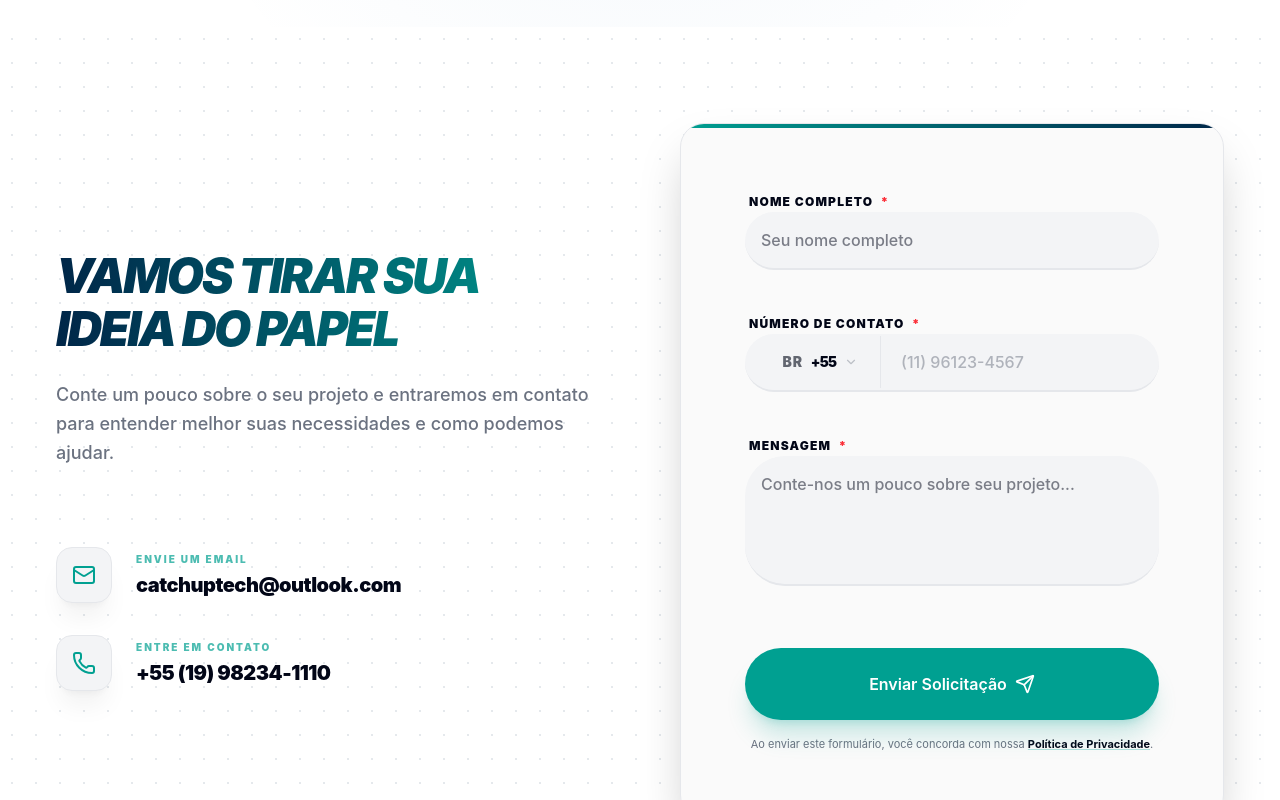
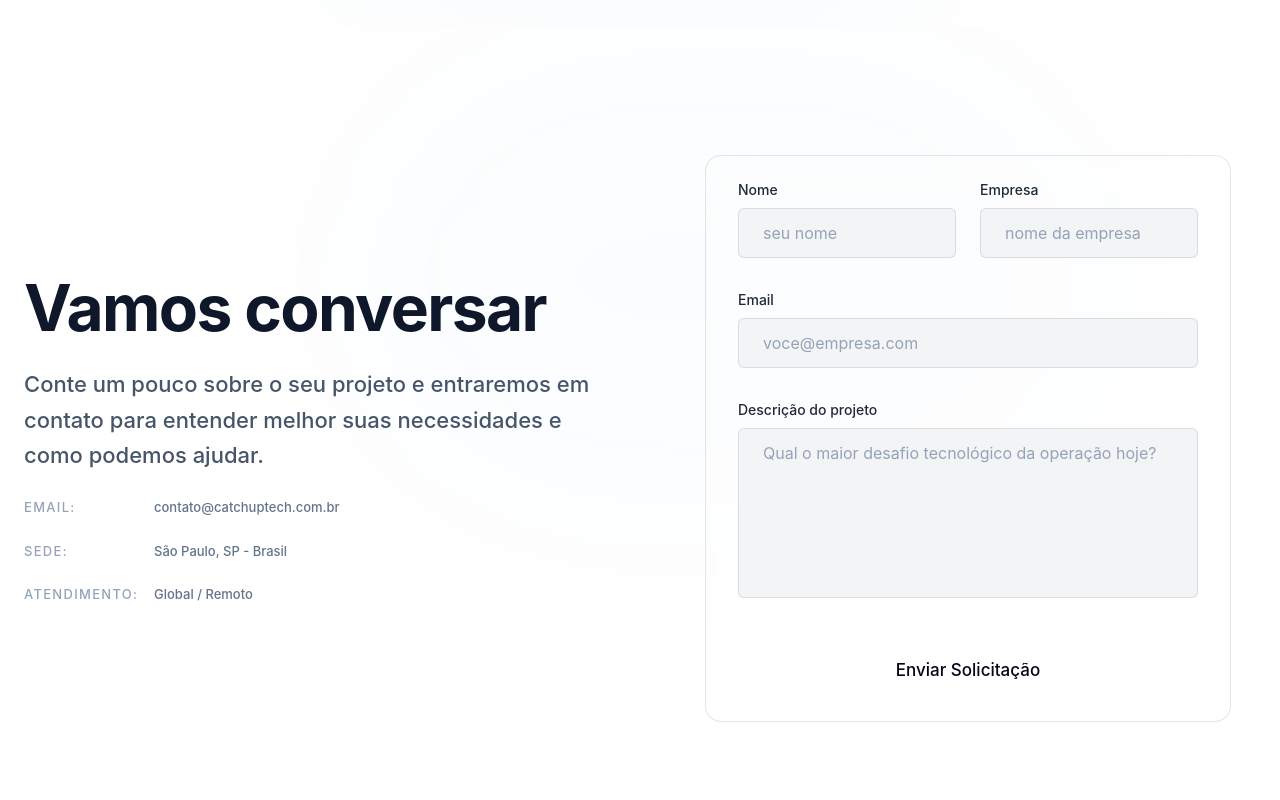
Before and after one commit to Catch-Up-Technologies/Catch-up-tech, a Next.js app: page / in a window 1280 px wide. Shown: the part 5760-6560 px from the top of the page. Built offline with nearby package versions, Linux system fonts and the light colour scheme.

Commit message:
refactor: change session contact

```diff
--- a/src/components/sections/home/Contact.tsx
+++ b/src/components/sections/home/Contact.tsx
@@ -39,33 +39,39 @@ const buttonPopVariants: Variants = {
   }
 };
 
+import { useTheme } from "next-themes";
+import { useEffect, useState } from "react";
+
 export const Contact = () => {
+  const { theme, resolvedTheme } = useTheme();
+  const [mounted, setMounted] = useState(false);
+
+  useEffect(() => {
+    setMounted(true);
+  }, []);
+
+  const isDark = mounted && (resolvedTheme === "dark" || theme === "dark");
+
   const content = {
-    title: "Vamos tirar sua ideia do papel",
+    title: "Vamos conversar",
     description: "Conte um pouco sobre o seu projeto e entraremos em contato para entender melhor suas necessidades e como podemos ajudar.",
-    email: "catchuptech@outlook.com",
-    phone: "+55 (19) 98234-1110",
+    email: "contato@catchuptech.com.br",
+    sede: "São Paulo, SP - Brasil",
+    atendimento: "Global / Remoto"
   };
 
-  const contactOptions = [
-    {
-      icon: Mail,
-      label: "Envie um email",
-      value: content.email,
-      link: `mailto:${content.email}`
-    },
-    {
-      icon: Phone,
-      label: "Entre em contato",
-      value: content.phone,
-      link: `https://wa.me/${content.phone.replace(/\D/g, "")}`
-    },
+  const contactInfo = [
+    { label: "EMAIL", value: content.email },
+    { label: "SEDE", value: content.sede },
+    { label: "ATENDIMENTO", value: content.atendimento },
   ];
 
   return (
-    <section id="contact" className="section-padding bg-background relative overflow-hidden">
-      {/* Background Texture */}
-      <div className="absolute inset-0 bg-[radial-gradient(var(--dot-pattern)_1px,transparent_1px)] [background-size:24px_24px]" />
+    <section id="contact" className="py-24 lg:py-32 w-full relative overflow-hidden transition-colors duration-500">
+      {/* Background patterns */}
+      <div className="absolute inset-0 z-0 pointer-events-none opacity-40">
+        <div className="absolute top-0 left-1/4 w-[800px] h-[500px] blur-[120px] rounded-full bg-brand-blue/5" />
+      </div>
 
       <motion.div
         initial="hidden"
@@ -76,45 +82,29 @@ export const Contact = () => {
       >
         <div className="grid grid-cols-1 lg:grid-cols-2 gap-20 items-center">
 
-          <div className="space-y-12">
-            <motion.div variants={itemVariants} className="space-y-6">
-              <h2 className="title-main text-gradient">
+          <div className="flex flex-col gap-6">
+            <motion.div variants={itemVariants} className="flex flex-col gap-6">
+              <h2 className={`text-5xl lg:text-[64px] font-bold leading-[1.1] tracking-tight transition-colors ${isDark ? "text-white" : "text-[#0F172A]"}`}>
                 {content.title}
               </h2>
-              <p className="text-muted text-base sm:text-lg font-medium leading-relaxed max-w-xl">
+              <p className={`text-xl lg:text-[22px] font-medium leading-relaxed max-w-xl transition-colors ${isDark ? "text-[#94A3B8]" : "text-[#475569]"}`}>
                 {content.description}
               </p>
             </motion.div>
 
-            <div className="space-y-8 pt-8">
-              {contactOptions.map((item, idx) => (
+            <div className="flex flex-col gap-6">
+              {contactInfo.map((item, idx) => (
                 <motion.div
                   key={idx}
-                  variants={buttonPopVariants}
-                  className="flex items-center gap-6 group relative"
+                  variants={itemVariants}
+                  className="flex items-start"
                 >
-                  <motion.a
-                    href={item.link}
-                    whileHover={{ scale: 1.1, rotate: 5 }}
-                    whileTap={{ scale: 0.95 }}
-                    target={item.link.startsWith("http") ? "_blank" : undefined}
-                    rel={item.link.startsWith("http") ? "noopener noreferrer" : undefined}
-                    className="w-14 h-14 rounded-2xl bg-card-muted shadow-premium flex items-center justify-center text-primary group-hover:bg-primary group-hover:text-white transition-all duration-500 cursor-pointer flex-shrink-0 border border-border"
-                  >
-                    <item.icon className="w-6 h-6" />
-                  </motion.a>
-                  <div>
-                    <p className="text-[10px] font-black text-primary uppercase tracking-[0.2em] mb-1 opacity-70">
-                      {item.label}
-                    </p>
-                    <a
-                      href={item.link}
-                      target={item.link.startsWith("http") ? "_blank" : undefined}
-                      className="text-lg sm:text-xl font-black text-foreground tracking-tight hover:text-primary transition-colors"
-                    >
-                      {item.value}
-                    </a>
-                  </div>
+                  <p className={`text-[13px] font-medium uppercase tracking-[0.1em] w-[130px] flex-shrink-0 transition-colors ${isDark ? "text-[#64748B]" : "text-[#94A3B8]"}`}>
+                    {item.label}:
+                  </p>
+                  <span className={`text-[13px] font-medium transition-colors ${isDark ? "text-[#94A3B8]" : "text-[#64748B]"}`}>
+                    {item.value}
+                  </span>
                 </motion.div>
               ))}
             </div>
--- a/src/components/sections/home/ContactFormFields.tsx
+++ b/src/components/sections/home/ContactFormFields.tsx
@@ -1,250 +1,119 @@
 "use client";
 
-import React, { useState, useMemo } from "react";
-import { Send, Loader2 } from "lucide-react";
+import React, { useState, useEffect } from "react";
 import { motion, Variants } from "framer-motion";
-import {
-  getCountryCallingCode,
-  AsYouType,
-  CountryCode,
-  getExampleNumber,
-} from "libphonenumber-js";
-import examples from "libphonenumber-js/examples.mobile.json";
-import countryNames from "react-phone-number-input/locale/pt.json";
-import { getCountries } from "react-phone-number-input";
-import "react-phone-number-input/style.css";
-import Link from "next/link";
 import { Button } from "@/components/ui/Button";
-import { validatePhone } from "@/lib/validations";
-import { CountrySelector } from "./CountrySelector";
+import { useTheme } from "next-themes";
+
+const formVariants: Variants = {
+  hidden: { opacity: 0, x: 20 },
+  visible: {
+    opacity: 1,
+    x: 0,
+    transition: {
+      duration: 0.8,
+      ease: "easeOut"
+    }
+  }
+};
 
 interface ContactFormFieldsProps {
   subject?: string;
 }
 
-const formVariants: Variants = {
-  hidden: { opacity: 0, x: 80 },
-  visible: {
-    opacity: 1,
-    x: 0,
-    transition: {
-      duration: 1,
-      ease: "easeOut"
-    }
-  }
-};
-
 export const ContactFormFields = ({ subject = "Contato - Website" }: ContactFormFieldsProps) => {
-  const [country, setCountry] = useState<CountryCode>("BR");
-  const [localNumber, setLocalNumber] = useState("");
-  const [errors, setErrors] = useState<Record<string, string>>({});
-  const [isDropdownOpen, setIsDropdownOpen] = useState(false);
-  const [searchQuery, setSearchQuery] = useState("");
-  const [focusedIndex, setFocusedIndex] = useState(-1);
   const [isSubmitting, setIsSubmitting] = useState(false);
 
-  const countries = useMemo(() =>
-    getCountries().map((c) => ({
-      code: c,
-      name: countryNames[c] || c,
-      ddi: getCountryCallingCode(c),
-    })).filter(c => c.ddi),
-    []);
+  const { theme, resolvedTheme } = useTheme();
+  const [mounted, setMounted] = useState(false);
 
-  const filteredCountries = useMemo(() =>
-    countries
-      .filter(c =>
-        c.name.toLowerCase().includes(searchQuery.toLowerCase()) ||
-        c.ddi.includes(searchQuery)
-      )
-      .sort((a, b) => {
-        if (a.code === "BR") return -1;
-        if (b.code === "BR") return 1;
-        return a.name.localeCompare(b.name);
-      }),
-    [countries, searchQuery]
-  );
+  useEffect(() => {
+    setMounted(true);
+  }, []);
 
-  const formContent = {
-    name: "Nome Completo",
-    phone: "Número de Contato",
-    message: "Mensagem",
-    submit: "Enviar Solicitação",
-  };
-
-  const handlePhoneChange = (e: React.ChangeEvent<HTMLInputElement>) => {
-    const value = e.target.value;
-    const formatter = new AsYouType(country);
-    const formatted = formatter.input(value);
-    setLocalNumber(formatted);
-  };
-
-  const dynamicPlaceholder = useMemo(() => {
-    try {
-      const example = getExampleNumber(country, examples);
-      return example ? example.formatNational() : "Digite seu número";
-    } catch {
-      return "Digite seu número";
-    }
-  }, [country]);
-
-  const validate = (data: { name: string; fullPhone: string; message: string }) => {
-    const newErrors: Record<string, string> = {};
-    if (!data.name.trim()) newErrors.name = "O nome é obrigatório";
-    if (!data.message.trim()) {
-      newErrors.message = "A mensagem é obrigatória";
-    }
-
-    if (!localNumber.trim()) {
-      newErrors.phone = "O telefone é obrigatório";
-    } else if (!validatePhone(data.fullPhone, country)) {
-      newErrors.phone = `Número inválido para este país`;
-    }
-
-    setErrors(newErrors);
-    return Object.keys(newErrors).length === 0;
-  };
+  const isDark = mounted && (resolvedTheme === "dark" || theme === "dark");
 
   const handleSubmit = (e: React.FormEvent<HTMLFormElement>) => {
     e.preventDefault();
-    if (isSubmitting) return;
+    setIsSubmitting(true);
 
-    setErrors({});
-
-    const formData = new FormData(e.currentTarget);
-    const ddi = getCountryCallingCode(country);
-    const fullPhone = `+${ddi}${localNumber.replace(/\D/g, "")}`;
-    const name = formData.get("name") as string;
-    const message = formData.get("message") as string;
-
-    const data = {
-      name,
-      fullPhone,
-      message,
+    // Simulate submission
+    setTimeout(() => {
+      setIsSubmitting(false);
+      alert("Solicitação enviada com sucesso!");
+    }, 1500);
   };
 
-    if (!validate(data)) return;
+  const labelStyles = `text-sm font-medium mb-2 block transition-colors ${
+    isDark ? "text-[#F8FAFC]" : "text-[#1F2937]"
+  }`;
 
-    setIsSubmitting(true);
-
-    const emailBody = `Nome: ${name}\nTelefone: ${fullPhone}\n\nMensagem:\n${message}`;
-    const mailtoLink = `mailto:catchuptech@outlook.com?subject=${encodeURIComponent(
-      subject
-    )}&body=${encodeURIComponent(emailBody)}`;
-
-    window.location.href = mailtoLink;
-
-    setTimeout(() => {
-      setIsSubmitting(false);
-    }, 1000);
-  };
+  const inputStyles = `w-full border rounded-md px-6 py-3 backdrop-blur-xl placeholder:font-normal focus:border-[#2571B8] focus:ring-1 focus:ring-[#2571B8] transition-all outline-none ${
+    isDark
+      ? "bg-black/10 border-white/10 text-white placeholder:text-[#94A3B8]"
+      : "bg-[#F3F4F6] border-black/10 text-[#1F2937] placeholder:text-[#94A3B8]"
+  }`;
 
   return (
     <motion.div
       variants={formVariants}
-      className="p-6 sm:p-10 lg:p-16 bg-card-pure shadow-2xl rounded-3xl relative overflow-hidden border border-border h-full"
+      initial="hidden"
+      whileInView="visible"
+      viewport={{ once: true }}
+      className={`w-full max-w-[526px] mx-auto border px-8 py-6 rounded-2xl backdrop-blur-xl transition-colors ${
+        isDark ? "bg-[#111822]/30 border-white/10" : "bg-white/30 border-black/10"
+      }`}
     >
-      <div className="absolute top-0 left-0 w-full h-1 bg-gradient-to-r from-primary to-secondary" />
-
-        <form onSubmit={handleSubmit} className="space-y-10">
-          <div className="grid grid-cols-1 gap-10">
-            <div className="space-y-3">
-              <label
-                htmlFor="contact-fields-name"
-                className="text-xs font-black text-foreground uppercase tracking-widest px-1 cursor-pointer"
-              >
-                {formContent.name} <span className="text-red-500 ml-1">*</span>
-              </label>
+      <form onSubmit={handleSubmit} className="flex flex-col gap-8">
+        <div className="grid grid-cols-1 sm:grid-cols-2 gap-6">
+          <div>
+            <label className={labelStyles}>Nome</label>
             <input
-                id="contact-fields-name"
               type="text"
-                name="name"
+              placeholder="seu nome"
+              className={inputStyles}
               required
-                placeholder="Seu nome completo"
-                className={`w-full bg-card-muted border-0 border-b-2 px-4 py-4 rounded-xl focus:ring-0 transition-colors font-medium text-foreground ${errors.name ? "border-red-500 bg-red-50/10" : "border-border focus:border-primary"
-                  }`}
-              />
-              {errors.name && <p className="text-[10px] text-red-500 font-bold uppercase tracking-wider px-1">{errors.name}</p>}
-            </div>
-
-            <div className="space-y-3">
-              <label
-                htmlFor="contact-fields-phone"
-                className="text-xs font-black text-foreground uppercase tracking-widest px-1 cursor-pointer"
-              >
-                {formContent.phone} <span className="text-red-500 ml-1">*</span>
-              </label>
-
-              <div className={`w-full bg-card-muted border-0 border-b-2 rounded-xl flex items-center px-4 py-0 transition-colors font-medium text-foreground relative ${errors.phone ? "border-red-500 bg-red-50/10" : "border-border focus-within:border-primary"
-                }`}>
-
-                <CountrySelector
-                  country={country}
-                  setCountry={setCountry}
-                  isDropdownOpen={isDropdownOpen}
-                  setIsDropdownOpen={setIsDropdownOpen}
-                  searchQuery={searchQuery}
-                  setSearchQuery={setSearchQuery}
-                  filteredCountries={filteredCountries}
-                  focusedIndex={focusedIndex}
-                  setFocusedIndex={setFocusedIndex}
-                  setLocalNumber={setLocalNumber}
-                />
-
-                <input
-                  id="contact-fields-phone"
-                  type="tel"
-                  value={localNumber}
-                  onChange={handlePhoneChange}
-                  placeholder={dynamicPlaceholder}
-                  className="flex-1 min-w-0 bg-transparent border-0 focus:ring-0 px-3 sm:px-5 py-4 outline-none text-sm sm:text-base text-foreground placeholder:text-muted/50"
             />
           </div>
-              {errors.phone && <p className="text-[10px] text-red-500 font-bold uppercase tracking-wider px-1">{errors.phone}</p>}
+          <div>
+            <label className={labelStyles}>Empresa</label>
+            <input
+              type="text"
+              placeholder="nome da empresa"
+              className={inputStyles}
+              required
+            />
           </div>
         </div>
 
-          <div className="space-y-3">
-            <label
-              htmlFor="contact-fields-message"
-              className="text-xs font-black text-foreground uppercase tracking-widest px-1 cursor-pointer"
-            >
-              {formContent.message} <span className="text-red-500 ml-1">*</span>
-            </label>
-            <textarea
-              id="contact-fields-message"
-              rows={4}
-              name="message"
+        <div>
+          <label className={labelStyles}>Email</label>
+          <input
+            type="email"
+            placeholder="voce@empresa.com"
+            className={inputStyles}
             required
-              placeholder="Conte-nos um pouco sobre seu projeto..."
-              className={`w-full bg-card-muted border-0 border-b-2 px-4 py-4 rounded-xl focus:ring-0 transition-colors font-medium text-foreground resize-none ${errors.message ? "border-red-500 bg-red-50/10" : "border-border focus:border-primary"
-                }`}
           />
-            {errors.message && <p className="text-[10px] text-red-500 font-bold uppercase tracking-wider px-1">{errors.message}</p>}
         </div>
 
-          <div className="space-y-4">
+        <div>
+          <label className={labelStyles}>Descrição do projeto</label>
+          <textarea
+            rows={6}
+            placeholder="Qual o maior desafio tecnológico da operação hoje?"
+            className={`${inputStyles} resize-none`}
+            required
+          />
+        </div>
+
         <Button
-              type="submit"
+          variant="brand"
+          size="lg"
+          className="w-full rounded-[30px] py-[14px] h-auto font-medium text-[17px] mt-2 shadow-none"
           disabled={isSubmitting}
-              className="w-full py-6 text-base shadow-xl shadow-primary/20 mt-4 overflow-hidden relative"
         >
-              {isSubmitting ? (
-                <Loader2 className="w-5 h-5 animate-spin" />
-              ) : (
-                <>
-                  <span>{formContent.submit}</span>
-                  <Send className="w-5 h-5 group-hover:translate-x-1 group-hover:-translate-y-1 transition-transform duration-300" />
-                </>
-              )}
+          {isSubmitting ? "Enviando..." : "Enviar Solicitação"}
         </Button>
-            <p className="text-[11px] text-muted text-center leading-relaxed">
-              Ao enviar este formulário, você concorda com nossa{" "}
-              <Link href="/privacy-policy" className="text-foreground font-bold hover:text-primary transition-colors underline decoration-primary/30 hover:decoration-primary">
-                Política de Privacidade
-              </Link>.
-            </p>
-          </div>
       </form>
     </motion.div>
   );
```
Lines whose indentation alone changed are shown as unchanged.
